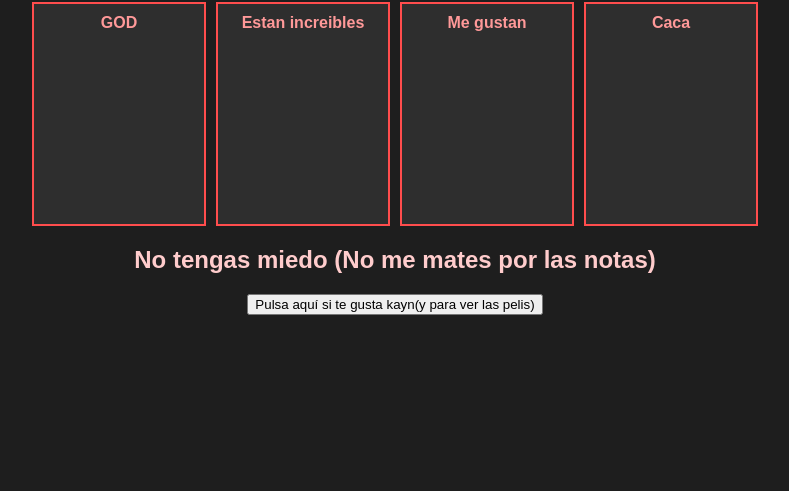
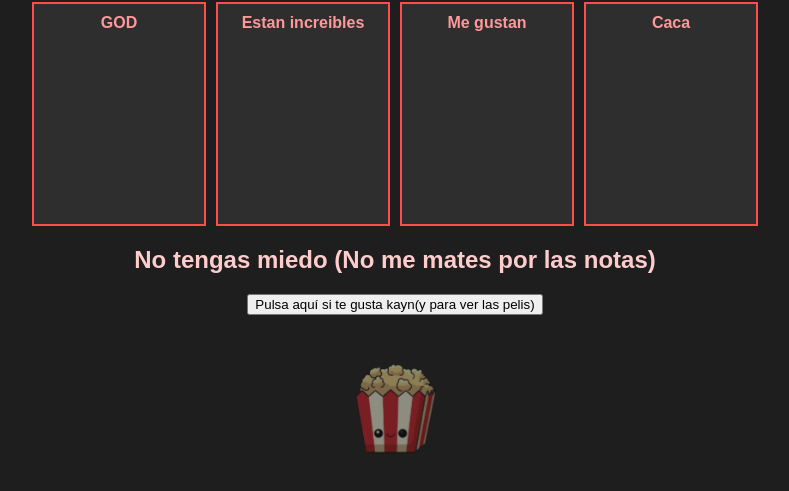
Before and after one commit to Loro03/tierlistPeliculas1, a plain HTML site: page index.html in a window 1280 px wide. Shown: the part 77-568 px from the top of the page, without its empty margins (245-1034 px from the left). Drawn offline with Linux system fonts and the light colour scheme.

Commit message:
Update index.html

```diff
--- a/index.html
+++ b/index.html
@@ -70,7 +70,7 @@
             width: 100px; /* Tamaño de la luz */
             height: 100px; /* Tamaño ajustado */
             position: absolute;
-            background-image: url('imagenes/palomitas.png'); /* Imagen de palomitas local */
+            background-image: url('palomitas.png'); /* Imagen de palomitas local */
             background-size: contain; /* Ajustar a contener */
             background-repeat: no-repeat; /* No repetir imagen */
             top: 125%; /* Posición inicial */
```
